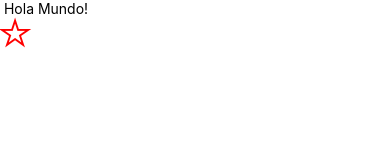
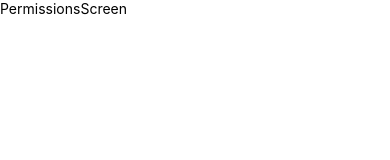
Before and after one commit to silviafer-dev/RutasApp, a React Native app: screen /PermissionsScreen in a window 390 px wide. Shown: the top 160 px of the page. Built offline with nearby package versions, Linux system fonts and the light colour scheme.

Commit message:
Add stack navigator

```diff
--- a/App.tsx
+++ b/App.tsx
@@ -1,13 +1,13 @@
+import 'react-native-gesture-handler';
 import React from 'react';
-import { View, Text } from 'react-native';
-import Icon from 'react-native-vector-icons/Ionicons';
+import { NavigationContainer } from '@react-navigation/native';
+import { Navigator } from './src/navigator/navigator';
 
 const App = () => {
   return (
-    <View>
-      <Text> Hola Mundo!</Text>
-      <Icon name="star-outline" size={30} color="red" />
-    </View>
+    <NavigationContainer>
+      <Navigator />
+    </NavigationContainer>
   );
 };
 
--- a/package.json
+++ b/package.json
@@ -10,8 +10,13 @@
     "lint": "eslint . --ext .js,.jsx,.ts,.tsx"
   },
   "dependencies": {
+    "@react-navigation/native": "^6.1.6",
+    "@react-navigation/stack": "^6.3.16",
     "react": "18.1.0",
     "react-native": "0.70.6",
+    "react-native-gesture-handler": "^2.9.0",
+    "react-native-safe-area-context": "^4.5.0",
+    "react-native-screens": "^3.20.0",
     "react-native-vector-icons": "^9.2.0"
   },
   "devDependencies": {
--- /dev/null
+++ b/src/navigator/navigator.tsx
@@ -0,0 +1,21 @@
+import React from 'react';
+import { createStackNavigator } from '@react-navigation/stack';
+import { MapScreen } from '../screens/MapScreen';
+import { PermissionsScreen } from '../screens/PermissionsScreen';
+
+const Stack = createStackNavigator();
+
+export const Navigator = () => {
+  return (
+    <Stack.Navigator
+      screenOptions={{
+        headerShown: false,
+        cardStyle: {
+          backgroundColor: 'white',
+        },
+      }}>
+      <Stack.Screen name="MapScreen" component={MapScreen} />
+      <Stack.Screen name="PermissionsScreen" component={PermissionsScreen} />
+    </Stack.Navigator>
+  );
+};
--- /dev/null
+++ b/src/screens/MapScreen.tsx
@@ -0,0 +1,10 @@
+import React from 'react';
+import { View, Text } from 'react-native';
+
+export const MapScreen = () => {
+  return (
+    <View>
+      <Text>MapScreen</Text>
+    </View>
+  );
+};
--- /dev/null
+++ b/src/screens/PermissionsScreen.tsx
@@ -0,0 +1,10 @@
+import React from 'react';
+import { View, Text } from 'react-native';
+
+export const PermissionsScreen = () => {
+  return (
+    <View>
+      <Text>PermissionsScreen</Text>
+    </View>
+  );
+};
```
Also changed, not shown: 1 other file (tests, documents, lock files or other folders).
